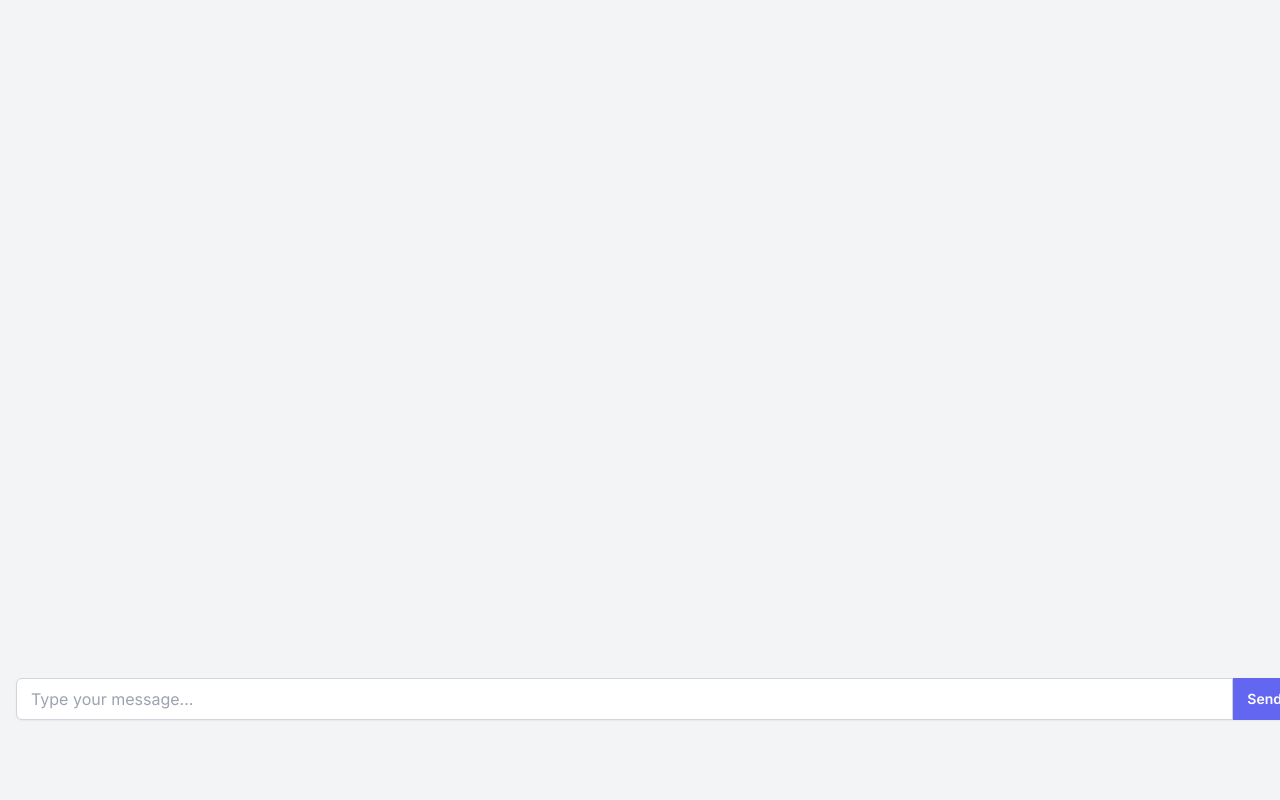
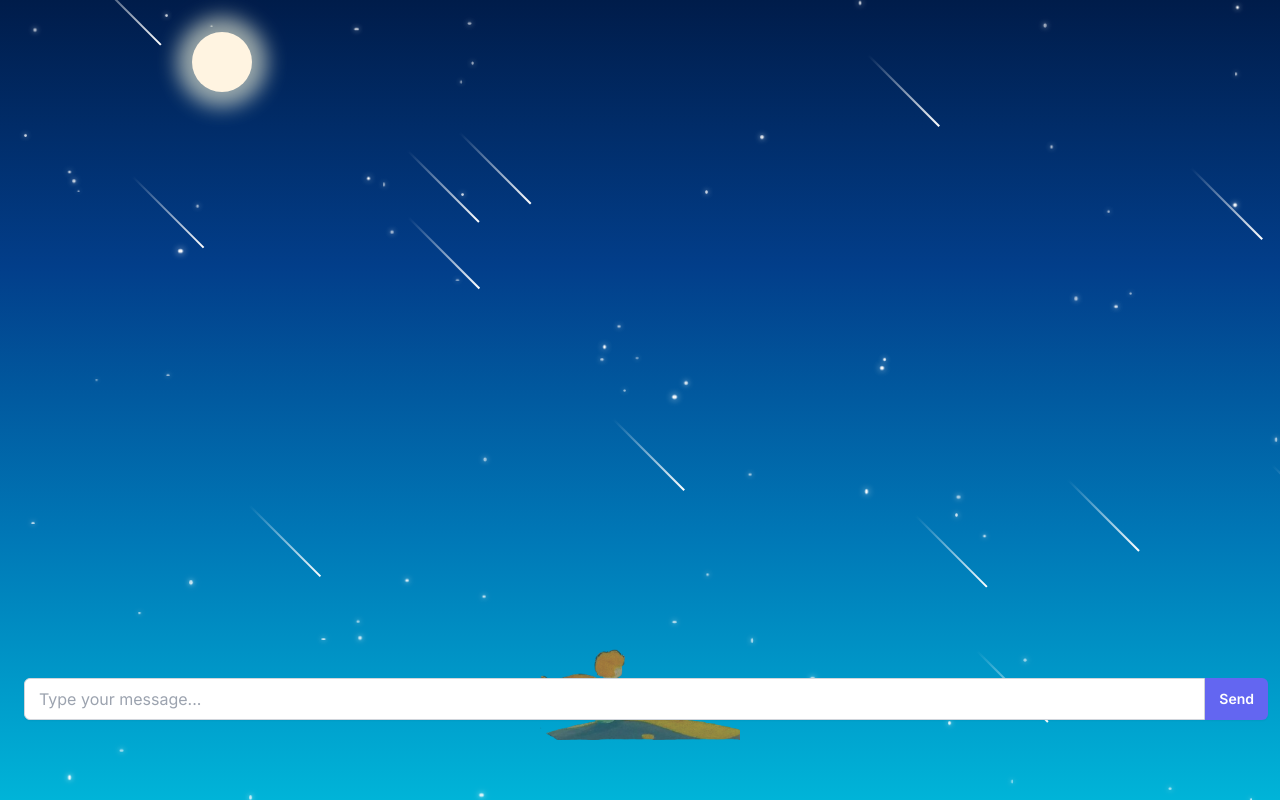
Before and after one commit to Skiddygoat15/Neighbourhood-Walk, a Next.js app in the folder frontend/: page /message-chat-parent-final/1 in a window 1280 px wide. Built offline with nearby package versions, Linux system fonts and the light colour scheme.

Commit message:
update message front-end section

```diff
--- a/frontend/src/app/message-chat-parent-final/[userToId]/page.js
+++ b/frontend/src/app/message-chat-parent-final/[userToId]/page.js
@@ -3,6 +3,7 @@
 import ChatBar from '../../../components/ChatBar';
 import {useEffect, useRef, useState} from "react";
 import {format} from "date-fns";
+import BackgroundLayout from '../../ui-background-components/BackgroundLayout';
 import { v4 as uuidv4 } from 'uuid';
 export default function Home({params}) {
 
@@ -175,7 +176,8 @@ export default function Home({params}) {
 
 
     return (
-        <div className="flex flex-col h-screen bg-gray-100 p-4">
+        <BackgroundLayout>
+        <div className="flex flex-col h-screen p-4">
             <div className="messages">
                 {allChatMessages.map((msg, index) => (
                     <div
@@ -197,10 +199,11 @@ export default function Home({params}) {
                     </div>
                 ))}
             </div>
-            <div className="fixed bottom-16 w-full"> {/* bottom-16 代表向上移动 16px，可以根据需要调整 */}
+            <div className="fixed bottom-16 w-full max-w-[calc(100%-20px)] px-2 mx-auto"> {/* bottom-16 代表向上移动 16px，可以根据需要调整 */}
                 <ChatBar onSendMessage={sendMessage}/>
             </div>
             {/*<ChatBar onSendMessage={sendMessage}/>*/}
         </div>
+            </BackgroundLayout>
     );
 }
--- a/frontend/src/app/message-chat-walker-final/[userToId]/page.js
+++ b/frontend/src/app/message-chat-walker-final/[userToId]/page.js
@@ -2,6 +2,7 @@
 
 import ChatBar from '../../../components/ChatBar';
 import {useEffect, useRef, useState} from "react";
+import BackgroundLayout from '../../ui-background-components/BackgroundLayout';
 import {useRouter} from "next/navigation";
 import {format} from "date-fns";
 import { v4 as uuidv4 } from 'uuid';
@@ -190,7 +191,8 @@ export default function Home({params}) {
     //     </div>
     // );
     return (
-        <div className="flex flex-col h-screen bg-gray-100 p-4">
+        <BackgroundLayout>
+        <div className="flex flex-col h-screen p-4">
             <div className="messages">
                 {allChatMessages.map((msg, index) => (
                     // <div key={uuidv4()} className={`message ${getMessageStyle(msg.roleFromRoleType)}`}>
@@ -213,10 +215,11 @@ export default function Home({params}) {
                     </div>
                 ))}
             </div>
-            <div className="fixed bottom-16 w-full"> {/* bottom-16 代表向上移动 16px，可以根据需要调整 */}
+            <div className="fixed bottom-16 w-full max-w-[calc(100%-20px)] px-2 mx-auto"> {/* bottom-16 代表向上移动 16px，可以根据需要调整 */}
                 <ChatBar onSendMessage={sendMessage}/>
             </div>
             {/*<ChatBar onSendMessage={sendMessage}/>*/}
         </div>
+            </BackgroundLayout>
     );
 }
```
